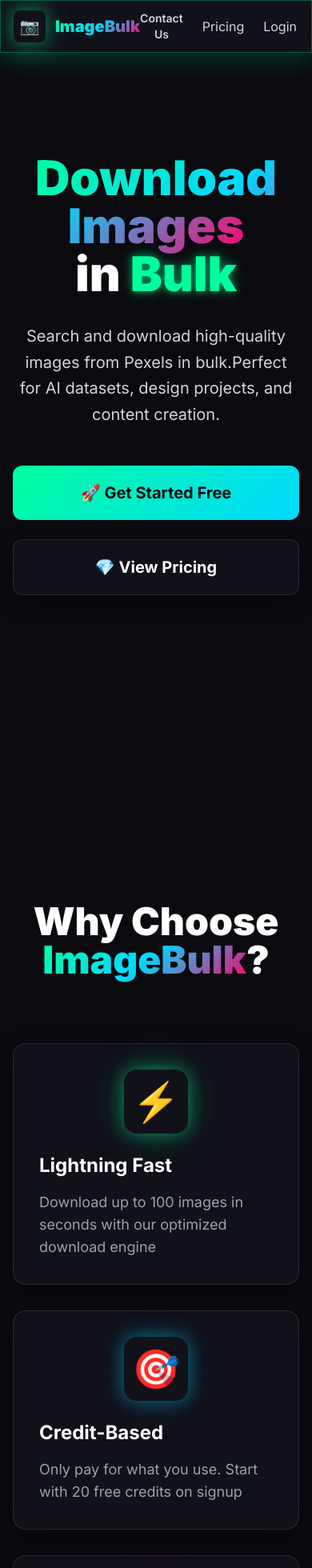
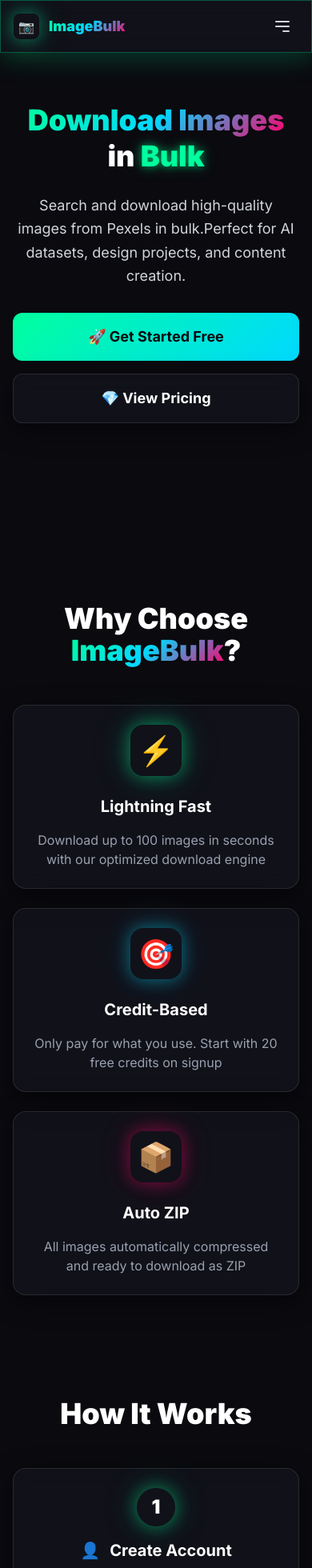
Before and after one commit to mrrohit333/imagebulk, a Next.js app in the folder frontend/: page / in a window 390 px wide. Shown: the top 1960 px of the page at 80% size. Built offline with nearby package versions, Linux system fonts and the light colour scheme.

Commit message:
feat: make UI fully responsive for mobile and laptop

```diff
--- a/frontend/app/login/page.tsx
+++ b/frontend/app/login/page.tsx
@@ -37,10 +37,10 @@
             <div className="absolute top-20 left-10 w-64 h-64 bg-neon-green/20 rounded-full blur-3xl animate-float"></div>
             <div className="absolute bottom-20 right-20 w-96 h-96 bg-neon-cyan/15 rounded-full blur-3xl animate-float" style={{ animationDelay: '1s' }}></div>
 
-            <div className="max-w-md w-full glass-card rounded-2xl p-10 relative z-10 animate-slideUp">
-                <div className="text-center mb-10">
-                    <h1 className="text-4xl font-black mb-3 gradient-text">Welcome Back</h1>
-                    <p className="text-gray-400 text-lg">Login to your ImageBulk account</p>
+            <div className="max-w-md w-full glass-card rounded-2xl p-6 md:p-10 relative z-10 animate-slideUp mx-auto">
+                <div className="text-center mb-8 md:mb-10">
+                    <h1 className="text-3xl md:text-4xl font-black mb-2 md:mb-3 gradient-text">Welcome Back</h1>
+                    <p className="text-gray-400 text-base md:text-lg">Login to your ImageBulk account</p>
                 </div>
 
                 {error && (
--- a/frontend/app/page.tsx
+++ b/frontend/app/page.tsx
@@ -5,14 +5,14 @@
   return (
     <div className="min-h-screen pt-16">
       {/* Hero Section with Neon Dark Theme */}
-      <section className="relative pt-32 pb-48 px-4 overflow-hidden">
+      <section className="relative pt-16 md:pt-32 pb-24 md:pb-48 px-4 overflow-hidden">
         {/* Animated Neon Particles */}
-        <div className="absolute top-20 left-10 w-64 h-64 bg-neon-green/20 rounded-full blur-3xl animate-float"></div>
-        <div className="absolute top-40 right-20 w-96 h-96 bg-neon-cyan/15 rounded-full blur-3xl animate-float" style={{ animationDelay: '1s' }}></div>
-        <div className="absolute bottom-20 left-1/3 w-80 h-80 bg-neon-pink/10 rounded-full blur-3xl animate-float" style={{ animationDelay: '2s' }}></div>
+        <div className="absolute top-20 left-10 w-48 md:w-64 h-48 md:h-64 bg-neon-green/20 rounded-full blur-3xl animate-float"></div>
+        <div className="absolute top-40 right-10 md:right-20 w-64 md:w-96 h-64 md:h-96 bg-neon-cyan/15 rounded-full blur-3xl animate-float" style={{ animationDelay: '1s' }}></div>
+        <div className="absolute bottom-20 left-1/3 w-64 md:w-80 h-64 md:h-80 bg-neon-pink/10 rounded-full blur-3xl animate-float" style={{ animationDelay: '2s' }}></div>
 
         <div className="max-w-6xl mx-auto text-center relative z-10">
-          <h1 className="text-6xl md:text-7xl lg:text-8xl font-black mb-8 animate-slideUp">
+          <h1 className="text-4xl sm:text-6xl md:text-7xl lg:text-8xl font-black mb-6 md:mb-8 animate-slideUp leading-tight">
             <span className="gradient-text">
               Download Images
             </span>
@@ -22,30 +22,32 @@
             </span>
           </h1>
 
-          <p className="text-xl md:text-2xl text-gray-300 mb-12 max-w-3xl mx-auto animate-fadeIn leading-relaxed" style={{ animationDelay: '0.2s' }}>
+          <p className="text-lg md:text-2xl text-gray-300 mb-8 md:mb-12 max-w-3xl mx-auto animate-fadeIn leading-relaxed" style={{ animationDelay: '0.2s' }}>
             Search and download high-quality images from Pexels in bulk.
             <br className="hidden md:block" />
             Perfect for AI datasets, design projects, and content creation.
           </p>
 
-          <div className="flex flex-col sm:flex-row justify-center gap-6 animate-slideUp" style={{ animationDelay: '0.4s' }}>
+          <div className="flex flex-col sm:flex-row justify-center items-center gap-4 md:gap-6 animate-slideUp" style={{ animationDelay: '0.4s' }}>
             <Link
               href="/register"
-              className="px-12 py-5 btn-neon rounded-xl text-xl font-black relative group overflow-hidden"
+              className="w-full sm:w-auto px-10 md:px-12 py-4 md:py-5 btn-neon rounded-xl text-lg md:text-xl font-black relative group overflow-hidden text-center"
             >
               <span className="relative z-10">🚀 Get Started Free</span>
             </Link>
             <Link
               href="/pricing"
-              className="px-12 py-5 glass-card hover:border-neon-cyan rounded-xl text-xl font-bold text-white"
+              className="w-full sm:w-auto px-10 md:px-12 py-4 md:py-5 glass-card hover:border-neon-cyan rounded-xl text-lg md:text-xl font-bold text-white text-center"
             >
               💎 View Pricing
             </Link>
           </div>
         </div>
       </section>
+
       {/* Adsterra Banner Ad */}
-<div className="flex justify-center my-12">
+      <div className="flex justify-center my-8 md:my-12 px-4 overflow-hidden">
+        <div className="w-full max-w-[728px] overflow-x-auto no-scrollbar flex justify-center">
           <Script id="adsterra-config" strategy="afterInteractive">
             {`
               var atOptions = {
@@ -57,46 +59,47 @@
               };
             `}
           </Script>
-
           <Script
             src="https://www.highperformanceformat.com/cc82ff47d7cc58fb997256de631f7d90/invoke.js"
             strategy="afterInteractive"
           />
         </div>
+      </div>
+
       {/* Features Section */}
-      <section className="py-24 relative">
+      <section className="py-16 md:py-24 relative">
         <div className="max-w-6xl mx-auto px-4">
-          <h2 className="text-5xl md:text-6xl font-black text-center mb-20 animate-slideUp">
+          <h2 className="text-4xl md:text-6xl font-black text-center mb-12 md:mb-20 animate-slideUp">
             Why Choose <span className="gradient-text">ImageBulk</span>?
           </h2>
 
-          <div className="grid md:grid-cols-3 gap-8">
-            <div className="glass-card p-8 rounded-2xl card-lift group">
-              <div className="w-20 h-20 bg-gradient-to-br from-neon-green to-neon-cyan rounded-2xl flex items-center justify-center mx-auto mb-6 neon-glow-green animate-float">
-                <span className="text-5xl">⚡</span>
+          <div className="grid sm:grid-cols-2 md:grid-cols-3 gap-6 md:gap-8">
+            <div className="glass-card p-6 md:p-8 rounded-2xl card-lift group">
+              <div className="w-16 h-16 md:w-20 md:h-20 bg-gradient-to-br from-neon-green to-neon-cyan rounded-2xl flex items-center justify-center mx-auto mb-6 neon-glow-green animate-float">
+                <span className="text-4xl md:text-5xl">⚡</span>
               </div>
-              <h3 className="text-2xl font-bold mb-4 text-white group-hover:text-neon-green transition-colors">Lightning Fast</h3>
-              <p className="text-gray-400 text-lg">
+              <h3 className="text-xl md:text-2xl font-bold mb-4 text-white group-hover:text-neon-green transition-colors text-center">Lightning Fast</h3>
+              <p className="text-gray-400 text-base md:text-lg text-center">
                 Download up to 100 images in seconds with our optimized download engine
               </p>
             </div>
 
-            <div className="glass-card p-8 rounded-2xl card-lift group" style={{ animationDelay: '0.1s' }}>
-              <div className="w-20 h-20 bg-gradient-to-br from-neon-cyan to-neon-purple rounded-2xl flex items-center justify-center mx-auto mb-6 neon-glow-cyan animate-float" style={{ animationDelay: '1s' }}>
-                <span className="text-5xl">🎯</span>
+            <div className="glass-card p-6 md:p-8 rounded-2xl card-lift group" style={{ animationDelay: '0.1s' }}>
+              <div className="w-16 h-16 md:w-20 md:h-20 bg-gradient-to-br from-neon-cyan to-neon-purple rounded-2xl flex items-center justify-center mx-auto mb-6 neon-glow-cyan animate-float" style={{ animationDelay: '1s' }}>
+                <span className="text-4xl md:text-5xl">🎯</span>
               </div>
-              <h3 className="text-2xl font-bold mb-4 text-white group-hover:text-neon-cyan transition-colors">Credit-Based</h3>
-              <p className="text-gray-400 text-lg">
+              <h3 className="text-xl md:text-2xl font-bold mb-4 text-white group-hover:text-neon-cyan transition-colors text-center">Credit-Based</h3>
+              <p className="text-gray-400 text-base md:text-lg text-center">
                 Only pay for what you use. Start with 20 free credits on signup
               </p>
             </div>
 
-            <div className="glass-card p-8 rounded-2xl card-lift group" style={{ animationDelay: '0.2s' }}>
-              <div className="w-20 h-20 bg-gradient-to-br from-neon-pink to-neon-purple rounded-2xl flex items-center justify-center mx-auto mb-6 neon-glow-pink animate-float" style={{ animationDelay: '2s' }}>
-                <span className="text-5xl">📦</span>
+            <div className="glass-card p-6 md:p-8 rounded-2xl card-lift group col-span-1 sm:col-span-2 md:col-span-1" style={{ animationDelay: '0.2s' }}>
+              <div className="w-16 h-16 md:w-20 md:h-20 bg-gradient-to-br from-neon-pink to-neon-purple rounded-2xl flex items-center justify-center mx-auto mb-6 neon-glow-pink animate-float" style={{ animationDelay: '2s' }}>
+                <span className="text-4xl md:text-5xl">📦</span>
               </div>
-              <h3 className="text-2xl font-bold mb-4 text-white group-hover:text-neon-pink transition-colors">Auto ZIP</h3>
-              <p className="text-gray-400 text-lg">
+              <h3 className="text-xl md:text-2xl font-bold mb-4 text-white group-hover:text-neon-pink transition-colors text-center">Auto ZIP</h3>
+              <p className="text-gray-400 text-base md:text-lg text-center">
                 All images automatically compressed and ready to download as ZIP
               </p>
             </div>
@@ -105,30 +108,30 @@
       </section>
 
       {/* How It Works Section */}
-      <section className="py-24 relative">
+      <section className="py-16 md:py-24 relative">
         <div className="max-w-4xl mx-auto px-4">
-          <h2 className="text-5xl font-black text-center mb-20 text-white">
+          <h2 className="text-4xl md:text-5xl font-black text-center mb-12 md:mb-20 text-white">
             How It Works
           </h2>
 
-          <div className="space-y-12">
+          <div className="space-y-8 md:space-y-12">
             {[
               { step: 1, title: 'Create Account', desc: 'Sign up and get 20 free credits instantly', icon: '👤' },
               { step: 2, title: 'Search Images', desc: 'Enter your keyword and select image count', icon: '🔍' },
               { step: 3, title: 'Download ZIP', desc: 'Get all images compressed in a single ZIP file', icon: '⬇️' },
             ].map((item, index) => (
-              <div key={index} className="flex items-start gap-6 glass-card p-8 rounded-2xl card-lift animate-slideUp" style={{ animationDelay: `${index * 0.1}s` }}>
+              <div key={index} className="flex flex-col sm:flex-row items-center sm:items-start text-center sm:text-left gap-4 md:gap-6 glass-card p-6 md:p-8 rounded-2xl card-lift animate-slideUp" style={{ animationDelay: `${index * 0.1}s` }}>
                 <div className="flex-shrink-0">
-                  <div className="w-16 h-16 rounded-full bg-gradient-to-br from-neon-green to-neon-cyan flex items-center justify-center text-3xl neon-glow-green font-black text-dark-bg">
+                  <div className="w-12 h-12 md:w-16 md:h-16 rounded-full bg-gradient-to-br from-neon-green to-neon-cyan flex items-center justify-center text-2xl md:text-3xl neon-glow-green font-black text-dark-bg">
                     {item.step}
                   </div>
                 </div>
                 <div className="flex-1">
-                  <h3 className="text-2xl font-bold mb-2 text-white flex items-center gap-3">
+                  <h3 className="text-xl md:text-2xl font-bold mb-2 text-white flex items-center justify-center sm:justify-start gap-3">
                     <span>{item.icon}</span>
                     {item.title}
                   </h3>
-                  <p className="text-gray-400 text-lg">{item.desc}</p>
+                  <p className="text-gray-400 text-base md:text-lg">{item.desc}</p>
                 </div>
               </div>
             ))}
@@ -137,19 +140,19 @@
       </section>
 
       {/* CTA Section */}
-      <section className="py-32 relative overflow-hidden">
+      <section className="py-24 md:py-32 relative overflow-hidden">
         <div className="absolute inset-0 bg-gradient-to-r from-neon-green/20 via-neon-cyan/20 to-neon-pink/20 animate-gradient-shift" style={{ backgroundSize: '200% 200%' }}></div>
 
         <div className="max-w-4xl mx-auto text-center px-4 relative z-10">
-          <h2 className="text-5xl md:text-6xl font-black mb-8 animate-slideUp text-white">
+          <h2 className="text-4xl md:text-6xl font-black mb-6 md:mb-8 animate-slideUp text-white leading-tight">
             Start Downloading Today
           </h2>
-          <p className="text-2xl mb-12 text-gray-300 animate-fadeIn font-medium" style={{ animationDelay: '0.2s' }}>
+          <p className="text-lg md:text-2xl mb-8 md:mb-12 text-gray-300 animate-fadeIn font-medium" style={{ animationDelay: '0.2s' }}>
             Get 20 free credits when you sign up. No credit card required. 🎉
           </p>
           <Link
             href="/register"
-            className="inline-block px-16 py-6 btn-neon rounded-xl font-black text-2xl animate-slideUp neon-glow-green"
+            className="inline-block w-full sm:w-auto px-12 md:px-16 py-5 md:py-6 btn-neon rounded-xl font-black text-xl md:text-2xl animate-slideUp neon-glow-green shadow-xl"
             style={{ animationDelay: '0.4s' }}
           >
             Create Free Account →
--- a/frontend/components/Navbar.tsx
+++ b/frontend/components/Navbar.tsx
@@ -9,6 +9,9 @@
     const [user, setUser] = useState<User | null>(null);
     const [mounted, setMounted] = useState(false);
     const [contactOpen, setContactOpen] = useState(false);
+
+    // Feedback form state
+    const [menuOpen, setMenuOpen] = useState(false);
 
     // Feedback form state
     const [fbName, setFbName] = useState('');
@@ -45,6 +48,7 @@
     const handleLogout = () => {
         logout();
         setUser(null);
+        setMenuOpen(false);
         window.dispatchEvent(new Event('authChange'));
     };
 
@@ -97,15 +101,15 @@
                     <div className="flex justify-between items-center h-16">
                         {/* Logo */}
                         <Link href="/" className="flex items-center space-x-3 group">
-                            <div className="w-10 h-10 bg-gradient-to-br from-neon-green to-neon-cyan rounded-lg flex items-center justify-center neon-glow-green relative overflow-hidden">
-                                <span className="text-dark-bg font-black text-xl relative z-10">📷</span>
+                            <div className="w-8 h-8 md:w-10 md:h-10 bg-gradient-to-br from-neon-green to-neon-cyan rounded-lg flex items-center justify-center neon-glow-green relative overflow-hidden">
+                                <span className="text-dark-bg font-black text-base md:text-xl relative z-10">📷</span>
                                 <div className="absolute inset-0 bg-gradient-to-br from-neon-cyan to-neon-green opacity-0 group-hover:opacity-100 transition-opacity duration-300"></div>
                             </div>
-                            <span className="font-black text-xl gradient-text">ImageBulk</span>
+                            <span className="font-black text-lg md:text-xl gradient-text">ImageBulk</span>
                         </Link>
 
-                        {/* Navigation Links */}
-                        <div className="flex items-center space-x-6">
+                        {/* Desktop Navigation Links */}
+                        <div className="hidden md:flex items-center space-x-6">
                             {/* Contact Us — always visible */}
                             <button
                                 onClick={() => setContactOpen(true)}
@@ -119,20 +123,20 @@
                                 <>
                                     <Link
                                         href="/dashboard"
-                                        className="text-gray-300 hover:text-neon-green transition-colors relative group"
+                                        className="text-gray-300 hover:text-neon-green transition-colors relative group text-sm font-semibold"
                                     >
                                         Dashboard
                                         <span className="absolute bottom-0 left-0 w-0 h-0.5 bg-gradient-to-r from-neon-green to-neon-cyan group-hover:w-full transition-all duration-300"></span>
                                     </Link>
                                     <Link
                                         href="/pricing"
-                                        className="text-gray-300 hover:text-neon-cyan transition-colors relative group"
+                                        className="text-gray-300 hover:text-neon-cyan transition-colors relative group text-sm font-semibold"
                                     >
                                         Pricing
                                         <span className="absolute bottom-0 left-0 w-0 h-0.5 bg-gradient-to-r from-neon-cyan to-neon-pink group-hover:w-full transition-all duration-300"></span>
                                     </Link>
                                     <div className="flex items-center space-x-4">
-                                        <span className="px-4 py-1.5 glass-card text-neon-green text-sm font-bold rounded-full neon-glow-green animate-neon-pulse">
+                                        <span className="px-4 py-1.5 glass-card text-neon-green text-xs font-bold rounded-full neon-glow-green animate-neon-pulse">
                                             ⚡ {user.credits} credits
                                         </span>
                                         <button
@@ -147,30 +151,115 @@
                                 <>
                                     <Link
                                         href="/pricing"
-                                        className="text-gray-300 hover:text-neon-cyan transition-colors relative group"
+                                        className="text-gray-300 hover:text-neon-cyan transition-colors relative group text-sm font-semibold"
                                     >
                                         Pricing
                                         <span className="absolute bottom-0 left-0 w-0 h-0.5 bg-gradient-to-r from-neon-cyan to-neon-pink group-hover:w-full transition-all duration-300"></span>
                                     </Link>
                                     <Link
                                         href="/login"
-                                        className="text-gray-300 hover:text-neon-green transition-colors relative group"
+                                        className="text-gray-300 hover:text-neon-green transition-colors relative group text-sm font-semibold"
                                     >
                                         Login
                                         <span className="absolute bottom-0 left-0 w-0 h-0.5 bg-gradient-to-r from-neon-green to-neon-cyan group-hover:w-full transition-all duration-300"></span>
                                     </Link>
                                     <Link
                                         href="/register"
-                                        className="px-6 py-2 btn-neon rounded-lg transition-all text-sm font-bold"
+                                        className="px-6 py-2 btn-neon rounded-lg transition-all text-sm font-bold shadow-lg"
                                     >
                                         Get Started
                                     </Link>
                                 </>
                             )}
                         </div>
+
+                        {/* Mobile Menu Button */}
+                        <div className="md:hidden flex items-center">
+                            <button
+                                onClick={() => setMenuOpen(!menuOpen)}
+                                className="text-gray-300 hover:text-white p-2"
+                            >
+                                {menuOpen ? (
+                                    <svg className="w-6 h-6" fill="none" stroke="currentColor" viewBox="0 0 24 24">
+                                        <path strokeLinecap="round" strokeLinejoin="round" strokeWidth={2} d="M6 18L18 6M6 6l12 12" />
+                                    </svg>
+                                ) : (
+                                    <svg className="w-6 h-6" fill="none" stroke="currentColor" viewBox="0 0 24 24">
+                                        <path strokeLinecap="round" strokeLinejoin="round" strokeWidth={2} d="M4 6h16M4 12h16m-7 6h7" />
+                                    </svg>
+                                )}
+                            </button>
+                        </div>
                     </div>
                 </div>
+
+                {/* Mobile Navigation Menu */}
+                {menuOpen && (
+                    <div className="md:hidden glass-card border-t border-white/10 px-4 py-6 space-y-4 animate-fadeIn">
+                        <button
+                            onClick={() => { setContactOpen(true); setMenuOpen(false); }}
+                            className="block w-full text-left text-gray-300 hover:text-neon-cyan font-bold py-2"
+                        >
+                            📞 Contact Us
+                        </button>
+
+                        {user ? (
+                            <>
+                                <Link
+                                    href="/dashboard"
+                                    onClick={() => setMenuOpen(false)}
+                                    className="block text-gray-300 hover:text-neon-green font-bold py-2"
+                                >
+                                    📊 Dashboard
+                                </Link>
+                                <Link
+                                    href="/pricing"
+                                    onClick={() => setMenuOpen(false)}
+                                    className="block text-gray-300 hover:text-neon-cyan font-bold py-2"
+                                >
+                                    💎 Pricing
+                                </Link>
+                                <div className="pt-4 border-t border-white/5 space-y-4">
+                                    <div className="px-4 py-2 glass-card text-neon-green text-sm font-bold rounded-xl text-center">
+                                        ⚡ {user.credits} credits
+                                    </div>
+                                    <button
+                                        onClick={handleLogout}
+                                        className="w-full px-6 py-3 glass-card text-gray-300 font-bold rounded-xl"
+                                    >
+                                        Logout
+                                    </button>
+                                </div>
+                            </>
+                        ) : (
+                            <>
+                                <Link
+                                    href="/pricing"
+                                    onClick={() => setMenuOpen(false)}
+                                    className="block text-gray-300 hover:text-neon-cyan font-bold py-2"
+                                >
+                                    💎 Pricing
+                                </Link>
+                                <Link
+                                    href="/login"
+                                    onClick={() => setMenuOpen(false)}
+                                    className="block text-gray-300 hover:text-neon-green font-bold py-2"
+                                >
+                                    🔑 Login
+                                </Link>
+                                <Link
+                                    href="/register"
+                                    onClick={() => setMenuOpen(false)}
+                                    className="block w-full px-6 py-3 btn-neon rounded-xl font-bold text-center mt-4"
+                                >
+                                    🚀 Get Started
+                                </Link>
+                            </>
+                        )}
+                    </div>
+                )}
             </nav>
+
 
             {/* ── Contact Us Modal ── */}
             {contactOpen && (
```
Also changed, not shown: frontend/app/dashboard/page.tsx (+25 -25 lines), frontend/app/pricing/page.tsx (+18 -18 lines), frontend/app/register/page.tsx (+4 -4 lines). Lines whose indentation alone changed are shown as unchanged.
